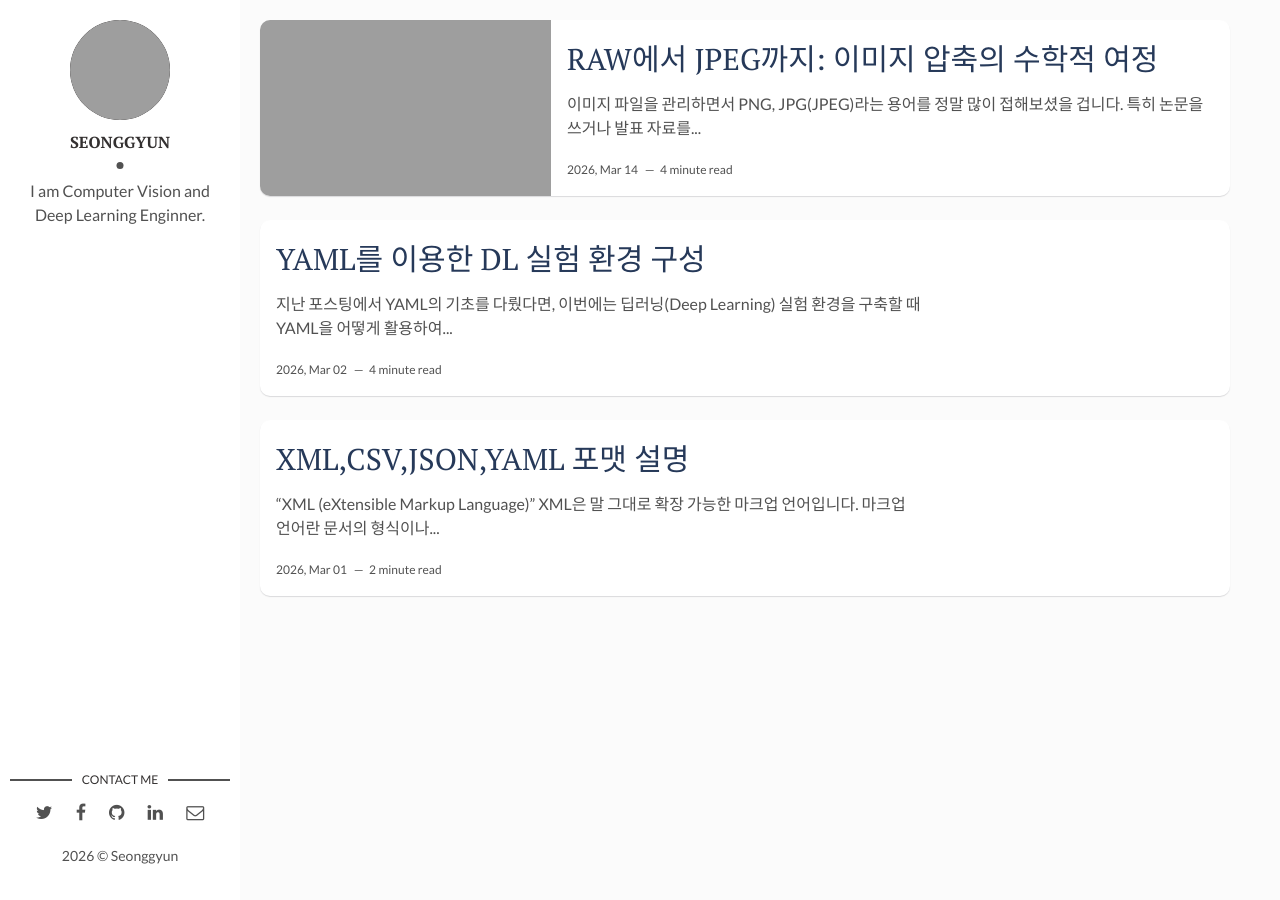
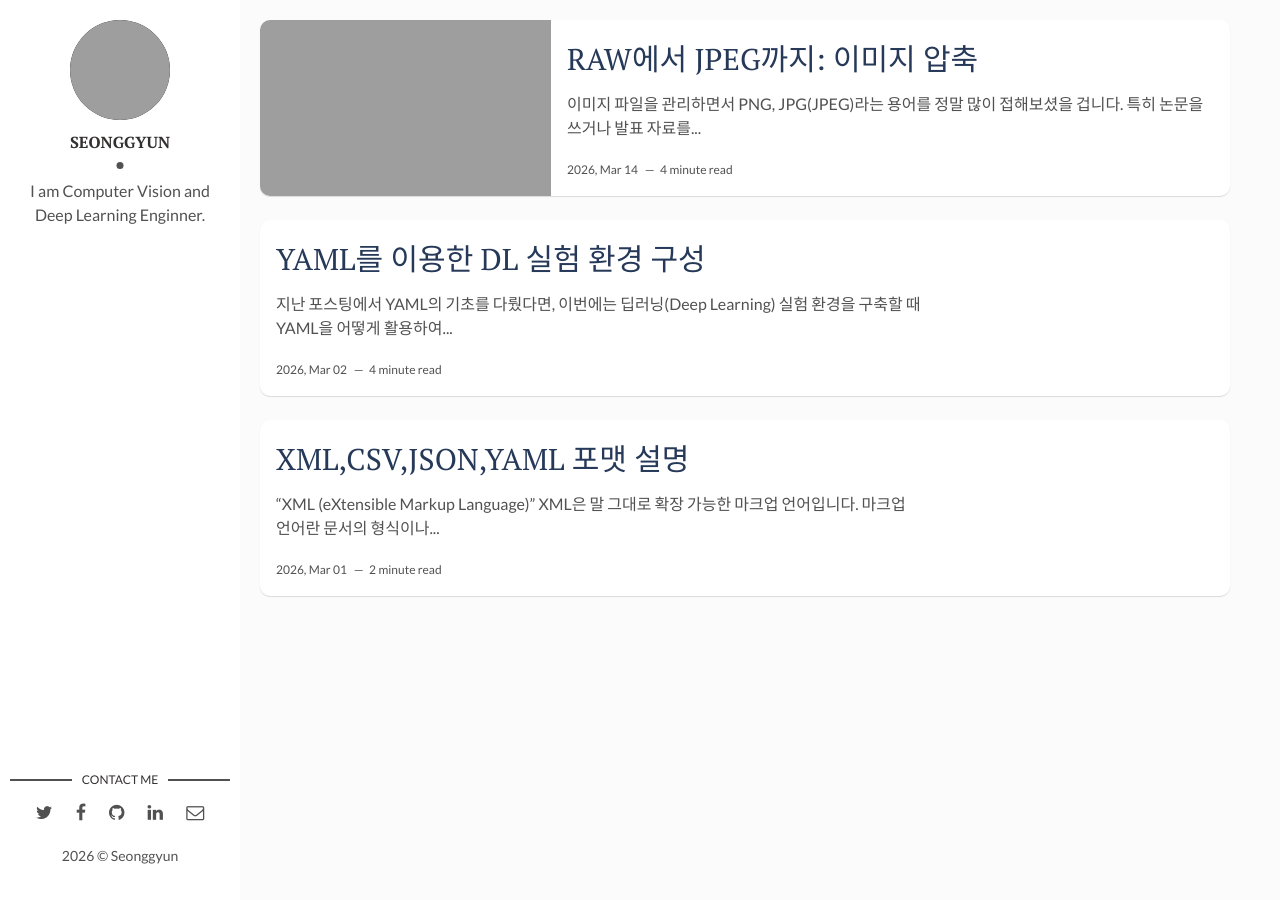
Before and after one commit to seonggyun-kr/seonggyun-kr.github.io, a Jekyll site: the page built from index.html, in a window 1280 px wide. Built offline with Jekyll 4.4.1, drawn with Linux system fonts in a browser that asks for light colours; the list of posts is cut into pages by our own code; part of the change alters nothing that is shown; grey boxes are pictures that could not be loaded.

Commit message:
0314-post

```diff
--- a/_includes/head.html
+++ b/_includes/head.html
@@ -85,4 +85,8 @@
 	<link rel="stylesheet" href="{{ "/assets/fonts/font-awesome/css/font-awesome.min.css" | prepend: site.baseurl }}">
 	<!-- Styles -->
 	<link rel="stylesheet" href="{{ "/assets/css/main.css" | prepend: site.baseurl }}">
+  {% if page.use_math %}
+  <script src="https://polyfill.io/v3/polyfill.min.js?features=es6"></script>
+  <script id="MathJax-script" async src="https://cdn.jsdelivr.net/npm/mathjax@3/es5/tex-mml-chtml.js"></script>
+  {% endif %}
 </head>
--- a/_posts/2026-03-14-JPEG.markdown
+++ b/_posts/2026-03-14-JPEG.markdown
@@ -1,6 +1,7 @@
 ---
 layout: post
-title: "RAW에서 JPEG까지: 이미지 압축의 수학적 여정"
+title: "RAW에서 JPEG까지: 이미지 압축"
+use_math: true
 date: 2026-03-14 09:41:20 +0900
 description: 이미지 파일의 근본인 RAW 데이터부터 PNG의 무손실 알고리즘, JPEG의 DCT와 양자화 수식까지 깊이 있게 알아봅니다.
 img: /assets/img/thumbnail.jpg
@@ -69,7 +70,7 @@ $$F(u, v) = \frac{1}{4} C(u) C(v) \sum_{x=0}^{7} \sum_{y=0}^{7} f(x, y) \cos \le
 * **DC 성분 ($u=0, v=0$):** 블록 전체의 평균 밝기입니다. 가장 중요한 정보입니다.
 * **AC 성분 (나머지 63개):** 주파수가 높아질수록 값이 작아지는 경향이 있습니다.
 
-![DCT 기저 함수](/assets/img/DCT.jpg)
+![DCT 기저 함수](/assets/img/DCT.png)
 
 #### 3-③. 양자화 (Quantization): '데이터 버리기'의 정점
 DCT 계수가 나왔다고 바로 용량이 줄지는 않습니다. 진짜 마법은 **양자화 테이블($Q$)**과의 나눗셈에서 일어납니다.
```
Also changed, not shown: assets/img/ycbcr-decomposition.png (renamed from assets/img/ycbcr-decomposition..png).
